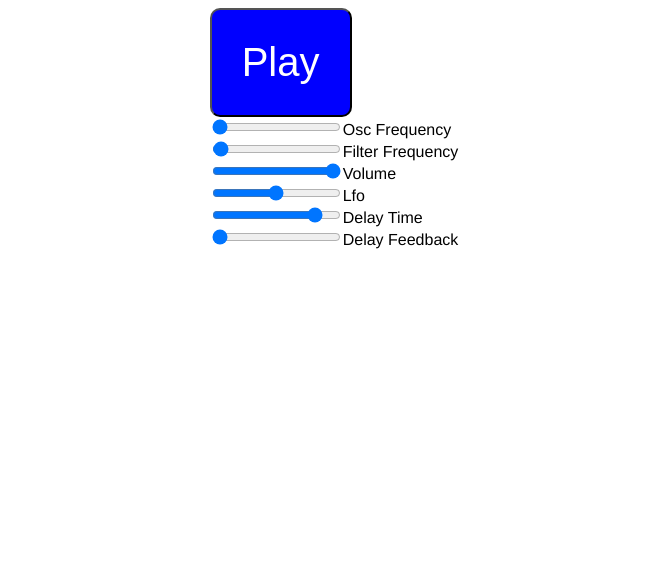
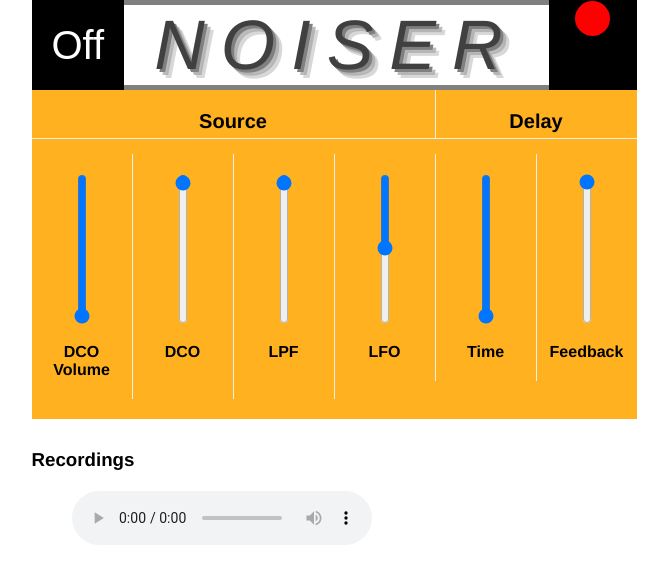
Before and after one commit to ianbaxter/noiser, a React (Create React App) app: page / in a window 1280 px wide. Shown: the top 584 px of the page, without its empty margins (306-974 px from the left). Built offline with nearby package versions, Linux system fonts and the light colour scheme.

Commit message:
finished version 1.0

```diff
--- a/package.json
+++ b/package.json
@@ -3,9 +3,13 @@
   "version": "0.1.0",
   "private": true,
   "dependencies": {
+    "@types/ffmpeg": "^1.0.0",
+    "@types/recorder-js": "^1.0.1",
+    "ffmpeg": "0.0.4",
     "react": "^16.9.0",
     "react-dom": "^16.9.0",
-    "react-scripts": "3.1.1"
+    "react-scripts": "3.1.1",
+    "recorder-js": "^1.0.7"
   },
   "scripts": {
     "start": "react-scripts start",
--- a/src/App.js
+++ b/src/App.js
@@ -1,127 +1,174 @@
 import React, { Component } from "react";
 import './index.css';
-import AudioChunk from "./audio";
+import Synth from "./synth";
 
-let audioChunk = new AudioChunk();
+let synth = new Synth();
 
 class App extends Component {
   state = {
     playing: false,
+    recording: false
   }
 
+  // Initialise audio
   componentDidMount() {
-    audioChunk.init();
+    synth.init();
   }
 
   startSynth = playing => {
     if (playing) {
-      audioChunk.stop();
+      synth.stop();
       this.setState({playing: false});
     } else {
-      audioChunk.start();
+      synth.start();
       this.setState({playing: true});
     }
   }
 
+  toggleRecording = recording => {
+    if (!recording) {
+      synth.startRecording();
+      this.setState({recording: true});
+    } else {
+      synth.stopRecording();
+      this.setState({recording: false});
+    }
+  }
+
   handleChange({ target }) {
-    console.log(target);
     switch (target.name) {
       case "freq":
-        audioChunk.changeFreq(target.value)
+        synth.changeFreq(target.value)
         break;
       case "filter-freq":
-        audioChunk.changeFilterFreq(target.value)
+        synth.changeFilterFreq(target.value)
         break;
       case "amp":
-        audioChunk.changeAmp(target.value)
+        synth.changeAmp(target.value)
         break;
       case "lfo":
-        audioChunk.changeLfoSpeed(target.value)
+        synth.changeLfoSpeed(target.value)
         break;
       case "delay-time":
-        audioChunk.changeDelayTime(target.value)
+        synth.changeDelayTime(target.value)
         break;
       case "delay-feedback":
-        audioChunk.changeDelayFeedback(target.value)
+        synth.changeDelayFeedback(target.value)
         break;
+      default:
+        console.log("Default case")
     }
   }
 
   render() {
     return (
       <div>
+        <div className="top">
           <button
-          className="btn-play"
+            className="on-btn"
             onClick={() => this.startSynth(this.state.playing)}
           >
-          {this.state.playing ? "Stop" : "Play"}
+            {this.state.playing ? "On" : "Off"}
           </button>
-        <div>
+          <p className="title">NOISER</p>
+          <button
+            className="record-btn"
+            onClick={ () => this.toggleRecording(this.state.recording) }
+            name={this.state.recording ? "stop" : "record"}
+          >
+            <div className={this.state.recording ? "square" : "circle"}></div>
+          </button>
+        </div>
+        <div className="controls">
+          <div className="module">
+            <label className="module-Title first-module-title" for="delay-module">Source</label>
+            <div name="delay-module" className="controls">
+              <div className="control first-control">
                 <input
-            type='range'
-            name="freq"
-            min='20'
-            max='8000'
-            step='1'
-            onInput={ this.handleChange }
-          />
-          <label for="freq">Osc Frequency</label>
-        </div>
-        <div>
-          <input
-            type='range'
-            name="filter-freq"
-            min='20'
-            max='2000'
-            step='1'
-            onInput={ this.handleChange }
-          />
-          <label for="filter-freq">Filter Frequency</label>
-        </div>
-        <div>
-          <input
-            type='range'
+                  type="range"
+                  orient="vertical"
                   name="amp"
                   min='0'
                   max='1'
                   step='0.01'
                   onInput={ this.handleChange }
                 />
-          <label for="amp">Volume</label>
+                <label for="amp">DCO Volume</label>
               </div>
-        <div>
+              <div className="control">
                 <input
-            type='range'
+                  type="range"
+                  orient="vertical"
+                  name="freq"
+                  min='10'
+                  max='8000'
+                  step='1'
+                  onInput={ this.handleChange }
+                />
+                <label for="freq">DCO</label>
+              </div>
+              <div className="control">
+                <input
+                  type="range"
+                  orient="vertical"
+                  name="filter-freq"
+                  min='20'
+                  max='8000'
+                  step='1'
+                  onInput={ this.handleChange }
+                />
+                <label for="filter-freq">LPF</label>
+              </div>
+              <div className="control">
+                <input
+                  type="range"
+                  orient="vertical"
                   name="lfo"
                   min='1'
                   max='100'
                   step='1'
                   onInput={ this.handleChange }
                 />
-          <label for="lfo">Lfo</label>
+                <label for="lfo">LFO</label>
               </div>
-        <div>
+            </div>
+          </div>
+          <div className="module">
+            <label className="module-Title" for="delay-module">Delay</label>
+            <div name="delay-module" className="controls">
+              <div className="control">
                 <input
-            type='range'
+                  type="range"
+                  orient="vertical"
                   name="delay-time"
-            min='0.1'
-            max='6'
-            step='0.1'
+                  min='0'
+                  max='1'
+                  step='0.05'
                   onInput={ this.handleChange }
                 />
-          <label for="delay-time">Delay Time</label>
+                <label for="delay-time">Time</label>
               </div>
-        <div>
+              <div className="control">
                 <input
-            type='range'
+                  type="range"
+                  orient="vertical"
                   name="delay-feedback"
                   min='0'
                   max='0.9'
                   step='0.1'
                   onInput={ this.handleChange }
                 />
-          <label for="delay-feedback">Delay Feedback</label>
+                <label for="delay-feedback">Feedback</label>
               </div>
+            </div>
+          </div>
+        </div>
+        <div className="recording">
+        </div>
+        <h3>Recordings</h3>
+        <ol id="recordingsList">
+          <audio id="recording" controls></audio>
+        </ol>
       </div>
     );
   }
--- a/src/index.css
+++ b/src/index.css
@@ -1,13 +1,119 @@
+* {
+    margin: 0;
+}
+
+button {
+    border: none;
+    cursor: pointer;
+}
+
 body {
     display: flex;
     justify-content: center;
     font-family: Helvetica, sans-serif;
 }
 
-.btn-play {
-    padding: 30px;
-    background: blue;
-    border-radius: 10px;
+.top {
+    display: flex;
+}
+
+.title {
+    color: rgb(65, 64, 64);
+    font-size: 70px;
+    font-style: italic;
+    letter-spacing: 16px;
+    width: 100%;
+    text-align: center;
+    border-style: solid;
+    border-color: grey;
+    border-width: 5px 0;
+    text-shadow: 3px 3px 0px grey, 6px 6px 0px rgba(173, 171, 171, 0.801), 9px 9px 0px rgb(216, 216, 216);
+}
+
+.on-btn {
+    padding: 20px;
+    background: black;
     font-size: 40px;
     color: white;
 }
+
+.record-btn {
+    width: 120px;
+    background: black;
+    display: flex;
+    justify-content: center;
+}
+
+.square {
+    width: 35px;
+    height: 35px;
+    background-color: red;
+}
+
+.circle {
+    width: 35px;
+    height: 35px;
+    background-color: red;
+    border-radius: 50px;
+}
+
+.module-Title {
+    border-style: groove;
+    border-width: 0 0 1px 1px;
+    font-size: 20px;
+    padding: 20px 0 5px 0;
+}
+
+.controls {
+    background-color: rgb(255, 177, 31);
+    font-weight: bold;
+    text-align: center;
+    display: flex;
+    padding: 0 0 10px 0;
+}
+
+.module {
+    display: flex;
+    flex-direction: column;
+}
+
+.control {
+    padding: 20px;
+    width: 60px;
+    border-style: groove;
+    border-width: 0 0 0 1px;
+    margin-top: 15px;
+}
+
+.first-control {
+    border-width: 0;
+}
+
+.first-module-title {
+    border-width: 0 0 1px 0;
+}
+
+input[type=range][orient=vertical] {
+    writing-mode: vertical-lr;
+    -webkit-appearance: slider-vertical;
+    width: 8px;
+    height: 150px;
+    max-width: 20px;
+    cursor: pointer;
+}
+
+label {
+    padding-top: 15px;
+    display: flex;
+    justify-content: center;
+}
+
+.recording {
+    display: flex;
+    justify-content: space-around;
+}
+
+h3 {
+    margin-top: 30px;
+    padding-bottom: 20px;
+}
--- /dev/null
+++ b/src/synth.js
@@ -0,0 +1,133 @@
+let ffmpeg = require("ffmpeg");
+
+let audioContext, osc, filter, amp, lfo, delay, delaySource, feedback, recorder, recordingStream;
+
+audioContext = new(window.AudioContext || window.webkitAudioContext)();
+
+class Synth {
+    init() {
+        // Set gain/amp
+        amp = audioContext.createGain();
+        amp.gain.setValueAtTime(1, audioContext.currentTime);
+
+        // Set filter
+        filter = audioContext.createBiquadFilter();
+        filter.type = "lowshelf";
+        filter.frequency.setValueAtTime(1000, audioContext.currentTime);
+        filter.gain.setValueAtTime(25, audioContext.currentTime);
+
+        // Set oscillator
+        osc = audioContext.createOscillator();
+        osc.type = "sine";
+        osc.frequency.value = 440;
+
+        // Set lfo
+        lfo = audioContext.createOscillator();
+        lfo.type = "sine";
+        lfo.frequency.value = 20;
+
+        // Connect nodes
+        lfo.connect(amp.gain);
+        osc.connect(filter);
+        filter.connect(amp);
+        lfo.start();
+        osc.start();
+
+        // Set delay
+        delaySource = amp;
+        delay = audioContext.createDelay();
+        delay.delayTime.value = 0.5;
+
+        feedback = audioContext.createGain();
+        feedback.gain.value = 0.8;
+
+        delay.connect(feedback);
+        feedback.connect(delay);
+        delaySource.connect(delay);
+    }
+
+    start() {
+        amp.connect(audioContext.destination);
+        delaySource.connect(audioContext.destination);
+        delay.connect(audioContext.destination);
+    }
+
+    stop() {
+        amp.disconnect(audioContext.destination);
+        delay.disconnect(audioContext.destination);
+    }
+
+    changeFreq(oscFreq) {
+        console.log("DCO frequency: " + oscFreq + " Hz");
+        osc.frequency.value = oscFreq;
+    }
+
+    changeFilterFreq(filterFreq) {
+        console.log("Filter frequency: " + filterFreq + " Hz");
+        filter.frequency.value = filterFreq;
+    }
+
+    changeAmp(volume) {
+        console.log("Volume: " + volume);
+        amp.gain.value = volume;
+        delaySource.gain.value = volume;
+    }
+
+    changeLfoSpeed(amount) {
+        console.log("LFO speed: " + amount + " Hz");
+        lfo.frequency.value = amount;
+    }
+
+    changeDelayTime(time) {
+        console.log("Delay time: " + time);
+        delay.delayTime.value = time;
+    }
+
+    changeDelayFeedback(amount) {
+        console.log("Delay feedback: " + amount);
+        feedback.gain.value = amount;
+    }
+
+    startRecording() {
+        recordingStream = audioContext.createMediaStreamDestination();
+
+        // Connect audio sources to recording stream
+        amp.connect(recordingStream);
+        delaySource.connect(recordingStream);
+        delay.connect(recordingStream);
+
+        let options = {
+            audioBitsPerSecond: 128000, // Maximum possible
+            mimeType: "audio/webm" // Only available audio format
+        }
+        recorder = new MediaRecorder(recordingStream.stream, options);
+        recorder.start();
+    }
+
+    stopRecording() {
+        recorder.addEventListener("dataavailable", function(e) {
+            // Convert weba blob to mp3
+            // try {
+            //     let process = new ffmpeg(URL.createObjectURL(e.data));
+            //     process.then(audio => {
+            //         audio.fnExtractSoundToMP3((document.querySelector("#recording").src), function (error, file) {
+            //             if (!error) {
+            //                 console.log(file);
+            //             }
+            //         });
+            //     }, function (err) {
+            //         console.log("Error" + err);
+            //     });
+            // } catch (e) {
+            //     console.log(e);
+            // }
+
+            document.querySelector("#recording").src=URL.createObjectURL(e.data);
+            recorder = null;
+            recordingStream = null;
+        });
+        recorder.stop();
+    }
+}
+
+export default Synth;
```
Also changed, not shown: src/audio.js (deleted, +0 -92 lines), 1 other file (tests, documents, lock files or other folders). Lines whose indentation alone changed are shown as unchanged.
